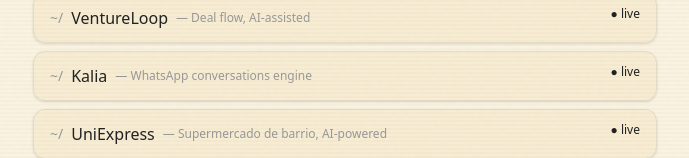
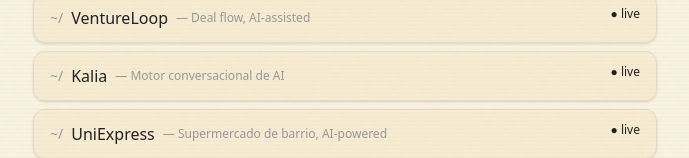
Before and after one commit to angeant/t0t0, a Next.js app: page / in a window 1280 px wide. Shown: the part 301-459 px from the top of the page, without its empty margins (295-984 px from the left). Built offline with nearby package versions, Linux system fonts and the light colour scheme.

Commit message:
Update Kalia description

```diff
--- a/src/app/page.tsx
+++ b/src/app/page.tsx
@@ -32,8 +32,8 @@
   {
     id: "v2",
     name: "Kalia",
-    tagline: "WhatsApp conversations engine",
-    description: "Motor de conversaciones por WhatsApp ultra específico. Venta, seguimiento y personalización en cada mensaje.",
+    tagline: "Motor conversacional de AI",
+    description: "Motor conversacional de AI aplicado a tareas de seguimiento, carga de datos, análisis y reportes.",
     url: "https://kalia.ai",
     status: "live",
   },
```
